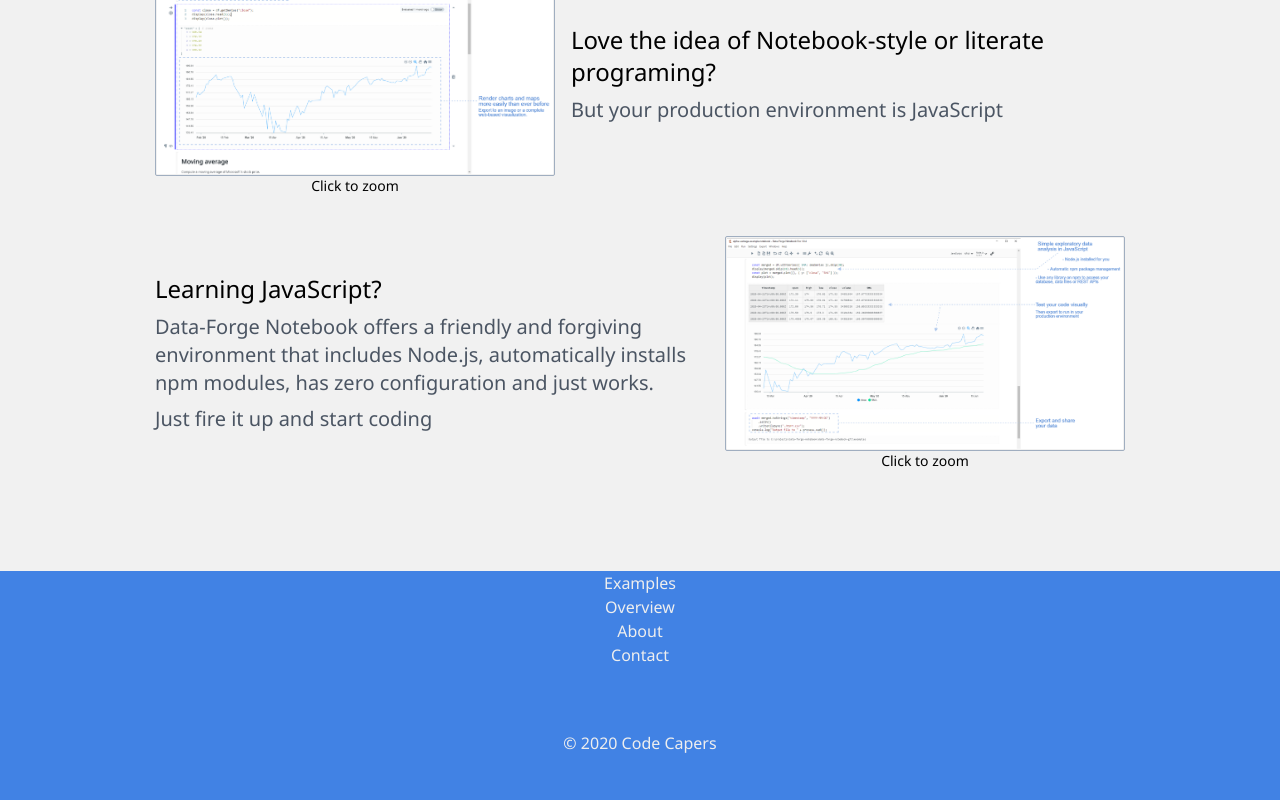
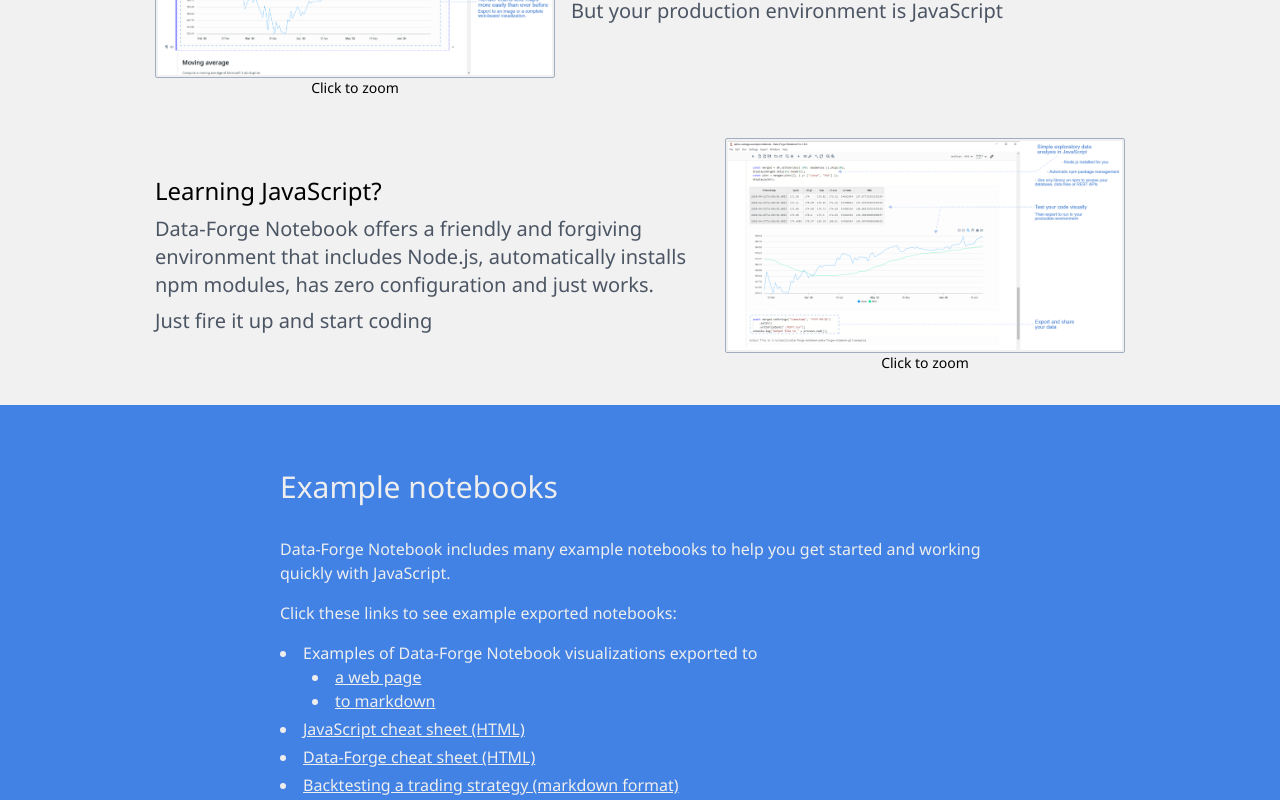
Before and after one commit to data-forge-notebook/landing-page, a Next.js app: page /landing-page/ in a window 1280 px wide. Shown: the part 1500-2300 px from the top of the page. Built offline with nearby package versions, Linux system fonts and the light colour scheme.

Commit message:
Added examples section.

```diff
--- a/pages/index.tsx
+++ b/pages/index.tsx
@@ -31,7 +31,7 @@ export default function Home() {
         <section className="blue">
             <div className="narrow-container flex flex-col items-center">
                 <img className="logo" src="/images/logo.png" alt="Data-Forge Notebook logo" />
-                <div className="title">
+                <div className="text-3xl">
                     Exploratory coding and data analysis for JavaScript and TypeScript
                 </div>
                 <Link href="/product"><a className="action-button">Buy Data-Forge Notebook Pro!</a></Link>
@@ -57,7 +57,7 @@ export default function Home() {
             </div>
         </section>
 
-        <section className="white text-left ">
+        <section className="white pt-16 pb-8 text-left">
             <div className="wide-container flex flex-row items-center">
                 <div className="flex-grow pr-4">
                     <p className="text-2xl">Want to do visual prototyping and exploratory data analysis?</p>
@@ -96,11 +96,44 @@ export default function Home() {
             </div>
         </section>
 
-        <section>
-            Examples
+        <section className="blue pt-16 pb-8 text-left">
+            <div className="narrow-container">
+                <div className="text-3xl">Example notebooks</div>
+                <p className="mt-8">
+                    Data-Forge Notebook includes many example notebooks to help you get started and working
+                    quickly with JavaScript.
+                </p>
+
+                <p className="mt-4">
+                    Click these links to see example exported notebooks:
+                </p>
+
+                <ul className="mt-4 list-disc list-inside">
+                    <li>
+                        Examples of Data-Forge Notebook visualizations exported to
+                        <ul className="list-disc list-inside pl-8">
+                            <li>
+                                <a href="https://data-forge-notebook.github.io/visualization-examples/" target="_blank">a web page</a>
+                            </li>
+                            <li>
+                                <a href="https://wiki.data-forge-notebook.com/visualizing-data" target="_blank">to markdown</a>
+                            </li>
+                        </ul>
+                    </li>
+                    <li className="mt-1">
+                        <a href="http://jscheatsheet.the-data-wrangler.com" target="_blank">JavaScript cheat sheet (HTML)</a>
+                    </li>
+                    <li className="mt-1">
+                        <a href="http://dfcheatsheet.the-data-wrangler.com" target="_blank">Data-Forge cheat sheet (HTML)</a>
+                    </li>
+                    <li className="mt-1">
+                        <a href="https://gist.github.com/ashleydavis/244b8f7ef91a36b7f8e1b2f0dd90c6f5" target="_blank">Backtesting a trading strategy (markdown format)</a>
+                    </li>
+                </ul>
+            </div>
         </section>
 
-        <section>
+        <section className="white">
             Overview
         </section>
 
--- a/styles/globals.less
+++ b/styles/globals.less
@@ -128,7 +128,8 @@ header {
         border-color: rgb(160, 174, 192);
         border-radius: 2px;
         cursor: zoom-in;
-        padding: 1px;
+        padding: 2px;
+        background-color: #F1F1F1;
     }
 
     .full-image-container {
@@ -154,7 +155,7 @@ header {
                 top: 50%;
                 transform: translateX(-50%) translateY(-50%);
                 max-width: 85%;
-                padding: 8px;
+                padding: 4px;
                 max-height: 85%;
                 width: auto;
                 height: auto;
@@ -167,9 +168,6 @@ header {
 /* Sections */
 
 .blue {
-    width: 100%;
-    padding: 20px;
-
     .logo {
         max-width: 350px;
         margin: 0px auto 25px;
@@ -222,7 +220,6 @@ header {
 }
 
 .white {
-    padding: 100px 0;
     background-color: #F1F1F1;
     color: black;
 }
```
